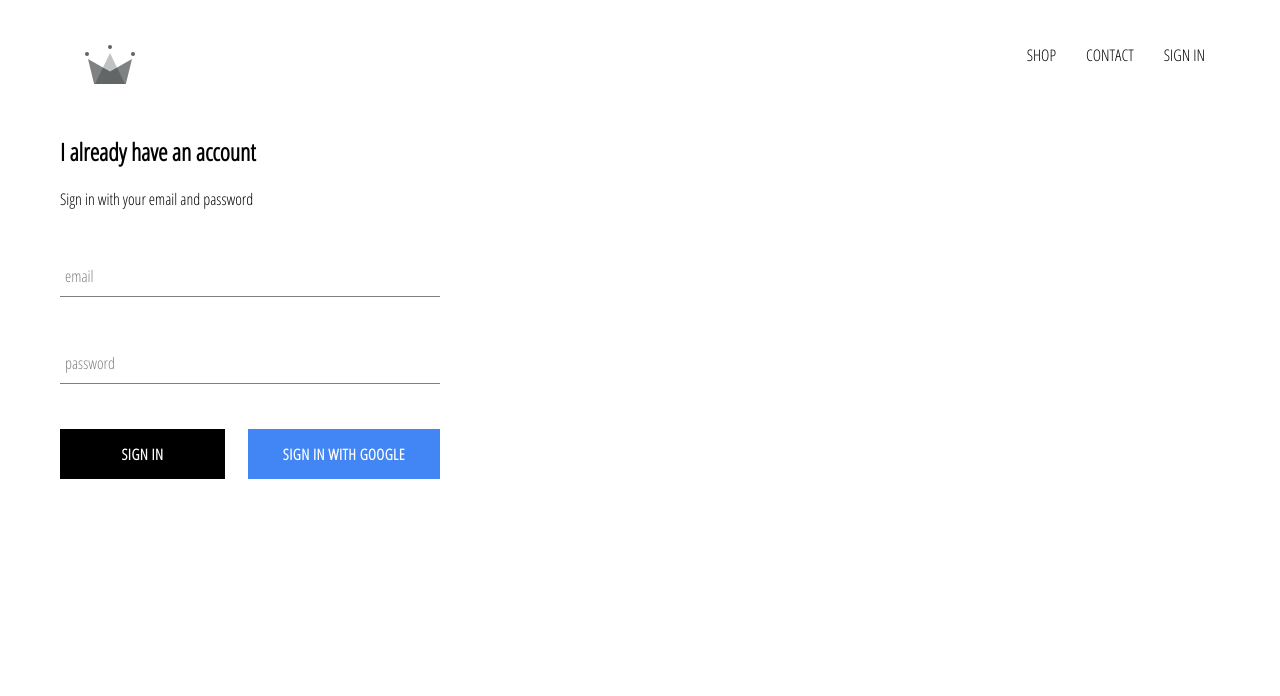
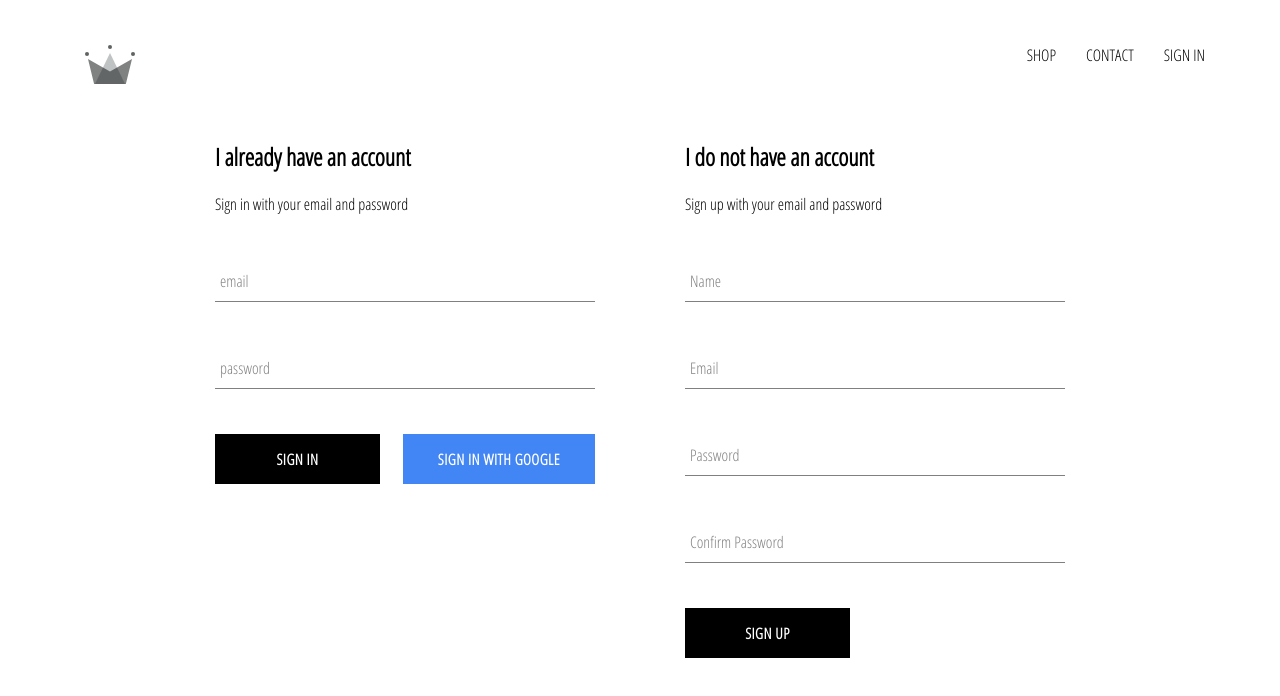
Before and after one commit to jorgejavierleon/react-ecommerce, a React (Create React App) app: page /signin in a window 1280 px wide. Shown: the top 696 px of the page. Built offline with nearby package versions, Linux system fonts and the light colour scheme; no server answers.

Commit message:
firebase sign in and sign up

```diff
--- a/src/App.js
+++ b/src/App.js
@@ -7,7 +7,7 @@
 import ShopPage from './pages/shop/shop.component';
 import SignInAndSignUp from './pages/sign-in-and-sign-up/sign-in-and-sign-up.component';
 import Header from './components/header/header.component'
-import { auth } from './firebase/firebase.utils';
+import { auth, createUserProfileDocument } from './firebase/firebase.utils';
 
 
 class App extends React.Component {
@@ -22,9 +22,21 @@
   unsubscribeFromAuth = null;
 
   componentDidMount() {
-    this.unsubscribeFromAuth = auth.onAuthStateChanged(user => {
-      this.setState({currentUser: user});
-      console.log(user);
+    this.unsubscribeFromAuth = auth.onAuthStateChanged(async userAuth => {
+      if (userAuth) {
+        const userRef = await createUserProfileDocument(userAuth);
+        userRef.onSnapshot(snapShot => {
+          this.setState({
+            currentUser: {
+              id: snapShot.id,
+              ...snapShot.data()
+            }
+          });
+          console.log(this.state);
+
+        });
+      }
+      this.setState({currentUser: userAuth})
     });
   }
 
--- /dev/null
+++ b/src/components/sign-up/sign-up.component.jsx
@@ -0,0 +1,97 @@
+import React, { Component } from 'react'
+
+import FormInput from '../form-input/form-input.componet';
+import CustomButton from '../custom-botton/custom-button.component';
+
+import { auth, createUserProfileDocument } from '../../firebase/firebase.utils';
+
+import './sign-up.styles.scss';
+
+export default class SignUp extends Component {
+    constructor(props) {
+        super(props)
+
+        this.state = {
+            displayName: '',
+            email: '',
+            password: '',
+            confirmPassword: ''
+        }
+    }
+
+    handleSubmit = async event => {
+        event.preventDefault();
+        const {displayName, email, password, confirmPassword} = this.state;
+        if(password !== confirmPassword){
+            alert("pass don't match");
+            return;
+        }
+        try {
+           const {user} = await auth.createUserWithEmailAndPassword(
+               email,
+               password
+            );
+           await createUserProfileDocument(user, {displayName});
+
+           this.setState({
+                displayName: '',
+                email: '',
+                password: '',
+                confirmPassword: ''
+           })
+        } catch (error) {
+            console.log(error);
+        }
+    }
+
+    handleChange = event => {
+        const {value, name} = event.target;
+        this.setState({[name]: value});
+    }
+
+    render() {
+        const {displayName, email, password, confirmPassword} = this.state;
+        return (
+            <div className="sign-up">
+                <h2>I do not have an account</h2>
+                <span>Sign up with your email and password</span>
+
+                <form className="sign-up-form" onSubmit={this.handleSubmit}>
+                    <FormInput
+                        type="text"
+                        name="displayName"
+                        value={displayName}
+                        onChange={this.handleChange}
+                        label="Name"
+                        required
+                    />
+                    <FormInput
+                        type="email"
+                        name="email"
+                        value={email}
+                        onChange={this.handleChange}
+                        label="Email"
+                        required
+                    />
+                    <FormInput
+                        type="password"
+                        name="password"
+                        value={password}
+                        onChange={this.handleChange}
+                        label="Password"
+                        required
+                    />
+                    <FormInput
+                        type="password"
+                        name="confirmPassword"
+                        value={confirmPassword}
+                        onChange={this.handleChange}
+                        label="Confirm Password"
+                        required
+                    />
+                    <CustomButton type="submit">SIGN UP</CustomButton>
+                </form>
+            </div>
+        )
+    }
+}
--- /dev/null
+++ b/src/components/sign-up/sign-up.styles.scss
@@ -0,0 +1,9 @@
+.sign-up {
+    display: flex;
+    flex-direction: column;
+    width: 380px;
+
+    .title {
+       margin: 10px 0
+    }
+}
--- a/src/firebase/firebase.utils.js
+++ b/src/firebase/firebase.utils.js
@@ -12,6 +12,28 @@
     appId: "1:598871255735:web:e2324668a01a55677f3b32"
 };
 
+export const createUserProfileDocument = async (userAuth, additionalData) => {
+    if (!userAuth) return;
+
+    const userRef = firestore.doc(`users/${userAuth.uid}`);
+    const snapShop = await userRef.get();
+    if (!snapShop.exists){
+        const {displayName, email} = userAuth;
+        const createdAt = new Date();
+        try {
+           await userRef.set({
+               displayName,
+               email,
+               createdAt,
+               ...additionalData
+           })
+        } catch (error) {
+            console.log('error creando el usuario', error.message);
+        }
+    }
+    return userRef;
+}
+
 firebase.initializeApp(config);
 
 export const auth = firebase.auth();
--- a/src/pages/sign-in-and-sign-up/sign-in-and-sign-up.component.jsx
+++ b/src/pages/sign-in-and-sign-up/sign-in-and-sign-up.component.jsx
@@ -1,13 +1,15 @@
 import React from 'react'
 
 import SignIn from '../../components/sign-in/sign-in.component'
+import SignUp from '../../components/sign-up/sign-up.component'
 
 import './sign-in-and-sign-up.styles.scss';
 
 const SignInAndSignUpPage = () => {
     return (
-        <div>
+        <div className="sign-in-and-sign-up">
            <SignIn></SignIn>
+           <SignUp></SignUp>
         </div>
     )
 }
--- a/src/pages/sign-in-and-sign-up/sign-in-and-sign-up.styles.scss
+++ b/src/pages/sign-in-and-sign-up/sign-in-and-sign-up.styles.scss
@@ -0,0 +1,6 @@
+.sign-in-and-sign-up {
+    width: 850px;
+    display: flex;
+    justify-content: space-between;
+    margin: 30px auto;
+}
```
